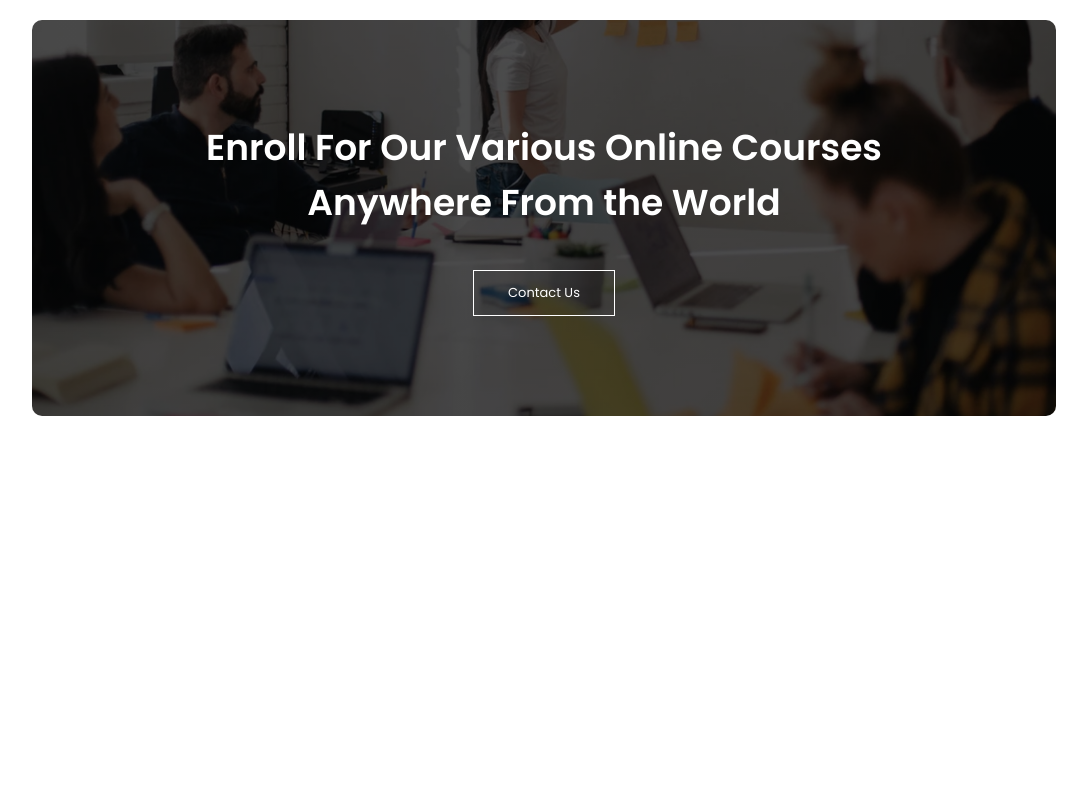
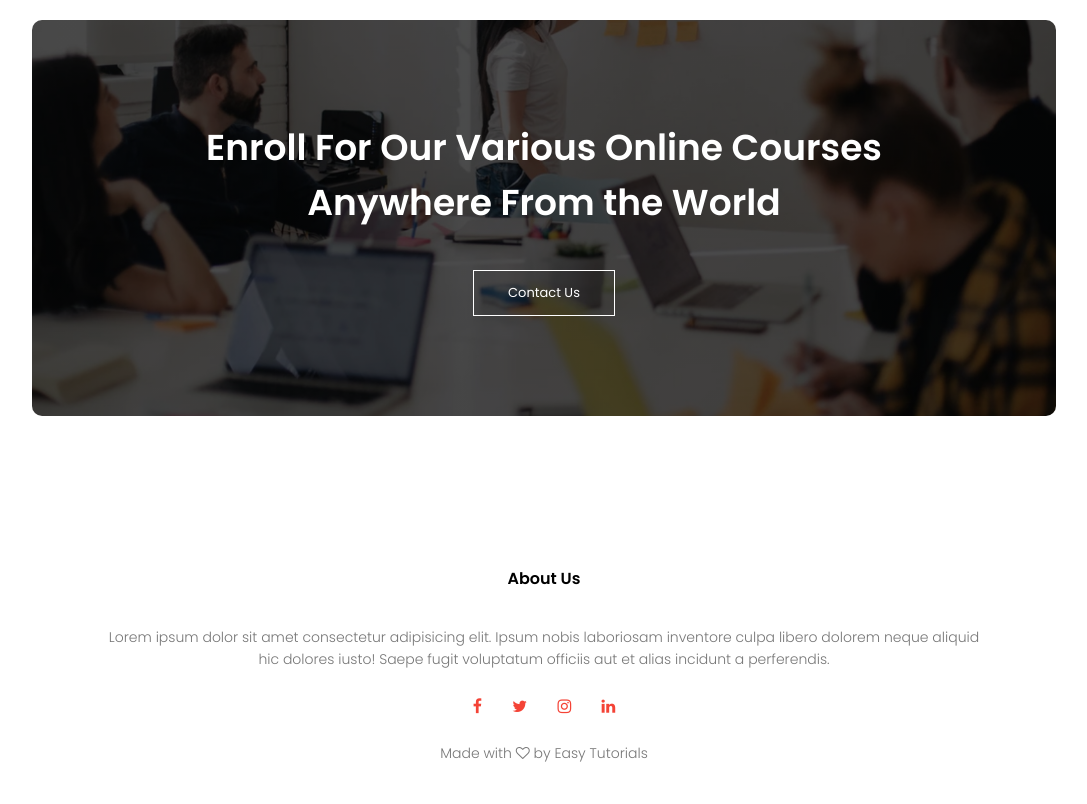
Before and after one commit to BareetSingh/ResponsiveWeb1, a plain HTML site: page index.html in a window 1280 px wide. Shown: the part 3538-4342 px from the top of the page, without its empty margins (96-1183 px from the left). Before the commit the page ends 4054 px from the top, so only its background shows below. Drawn offline with Linux system fonts and the light colour scheme.

Commit message:
footer added

```diff
--- a/index.html
+++ b/index.html
@@ -205,8 +205,32 @@
     </section>
     <!-- --------------------Call to Action--------------------------- -->
     <section class="cta">
-      <h1>Enroll For Our Various Online Courses<br/> Anywhere From the World</h1>
+      <h1>
+        Enroll For Our Various Online Courses<br />
+        Anywhere From the World
+      </h1>
       <a href="" class="hero-btn">Contact Us</a>
+    </section>
+
+    <!-- -----------------------------Footer----------------------------------------- -->
+    <section class="footer">
+      <h4>About Us</h4>
+      <p>
+        Lorem ipsum dolor sit amet consectetur adipisicing elit. Ipsum nobis
+        laboriosam inventore culpa libero dolorem neque aliquid<br />
+        hic dolores iusto! Saepe fugit voluptatum officiis aut et alias incidunt
+        a perferendis.
+      </p>
+      <div class="icons">
+        <i class="fa fa-facebook" aria-hidden="true"></i>
+        <i class="fa fa-twitter" aria-hidden="true"></i>
+        <i class="fa fa-instagram" aria-hidden="true"></i>
+        <i class="fa fa-linkedin" aria-hidden="true"></i>
+      </div>
+      <p>
+        Made with <i class="fa fa-heart-o" aria-hidden="true"></i> by Easy
+        Tutorials
+      </p>
     </section>
 
     <!-- -----------------Java Script for Toggle Menu-------------------- -->
--- a/style.css
+++ b/style.css
@@ -347,3 +347,23 @@ h3 {
     font-size: 24px;
   }
 }
+
+/* -------------------footer------------------------ */
+.footer {
+  width: 100%;
+  text-align: center;
+  padding: 30px 0;
+}
+
+.footer h4{
+  margin-bottom: 25px;
+  margin-top: 20px;
+  font-weight: 600;
+}
+
+.icons .fa{
+  color: #f44336;
+  margin: 0 13px;
+  cursor: pointer;
+  padding: 18px 0;
+}
```
